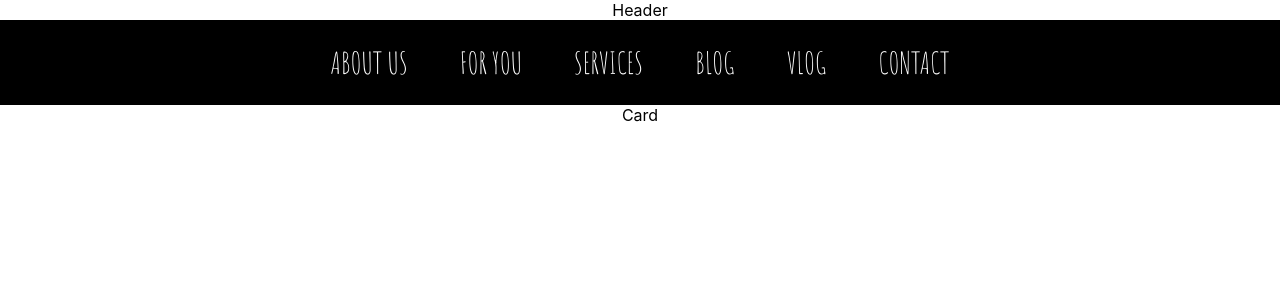
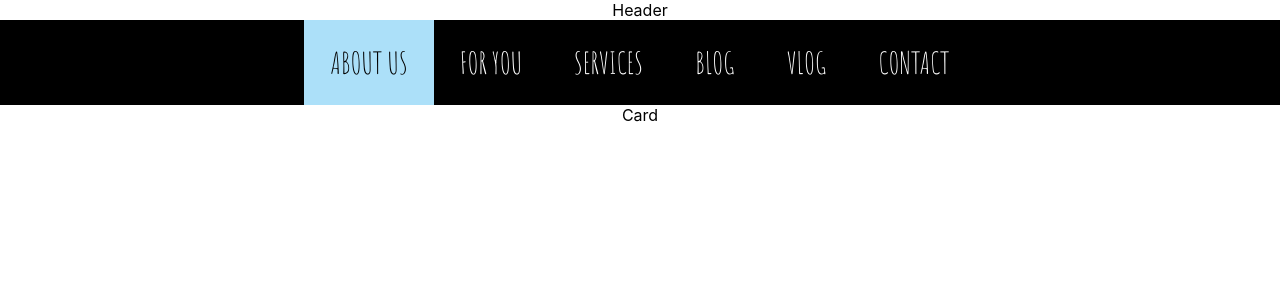
Before and after one commit to veyseltosun/react-tour-app, a React (Create React App) app: page / in a window 1280 px wide. In both pictures the pointer is over the link "ABOUT US". Shown: the top 300 px of the page. Built offline with nearby package versions, Linux system fonts and the light colour scheme.

Commit message:
css last of nav.

```diff
--- a/src/components/navbar/Navbar.css
+++ b/src/components/navbar/Navbar.css
@@ -15,3 +15,7 @@
     font-family: 'Amatic SC', cursive;
 
 }
+.navbar a:hover{
+    background-color: #ace0f9;
+    color:black
+}
```
